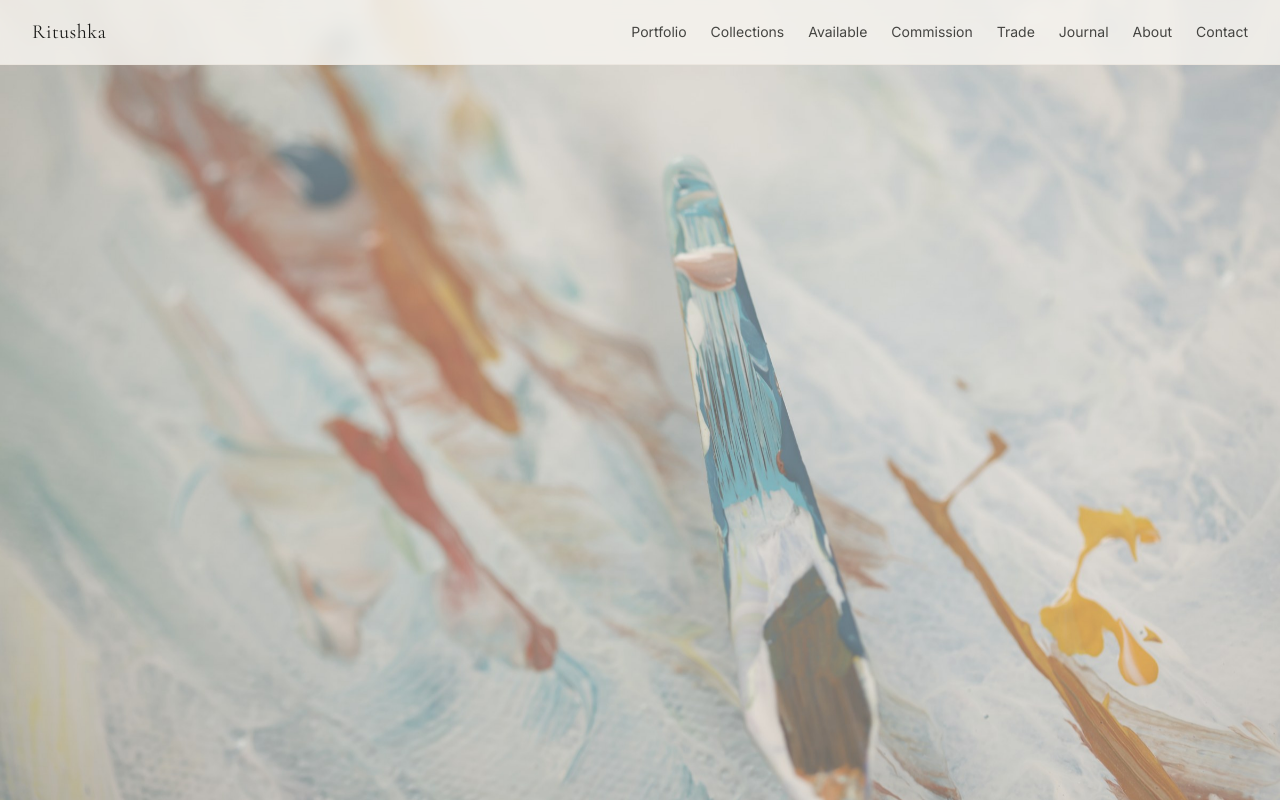
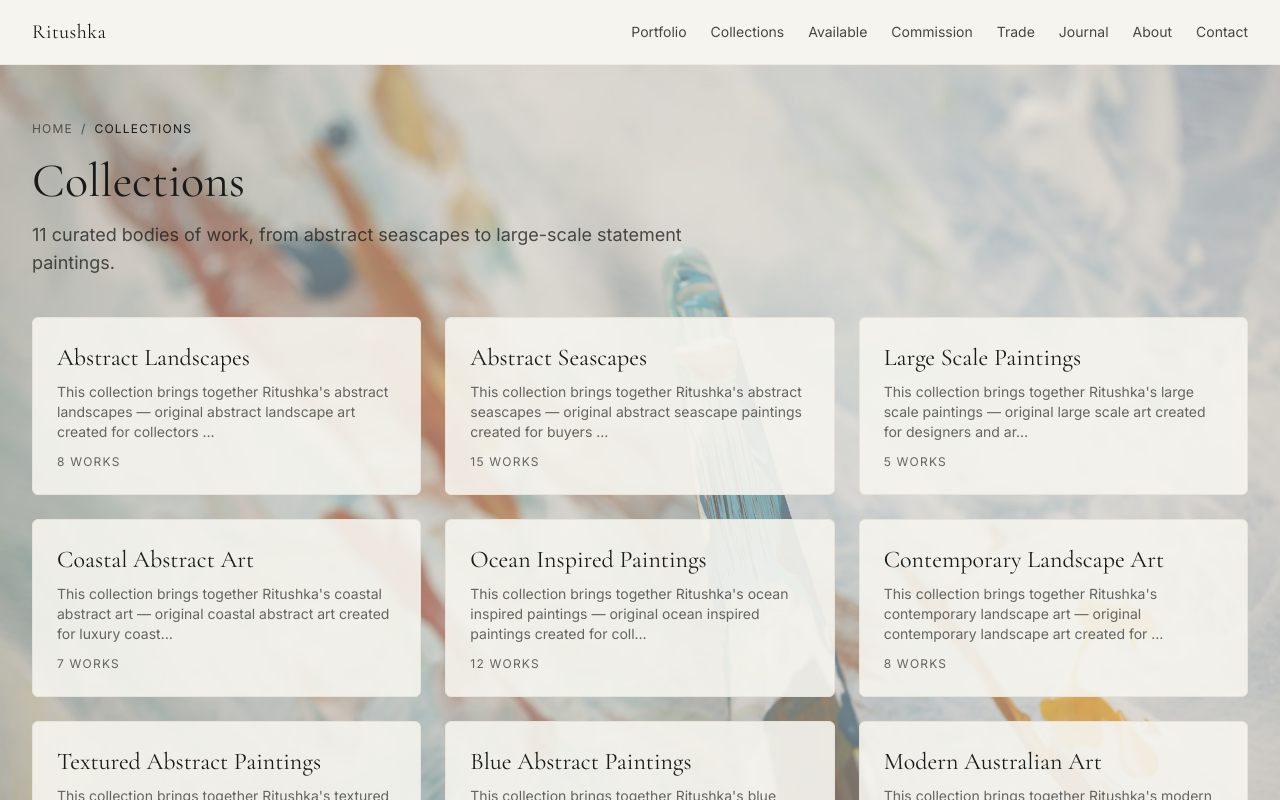
Before and after one commit to nickbrandphotography/Ritushka-artist-site, a Next.js app: page /collections in a window 1280 px wide. Shown: the top 800 px of the page. Built offline with nearby package versions, Linux system fonts and the light colour scheme.

Commit message:
Revert "Fix iOS Safari watermark bugs: replace background-attachment:fixed"
This reverts commit 2544f58df65515fb1f6b4dd8f1cb1128a0edf795.

```diff
--- a/src/app/(site)/blog/page.tsx
+++ b/src/app/(site)/blog/page.tsx
@@ -1,15 +1,20 @@
 import Link from 'next/link';
 import Container from '@/components/Container';
 import Breadcrumbs from '@/components/Breadcrumbs';
-import PageWatermark from '@/components/PageWatermark';
 import { blog } from '@/lib/data';
 import { buildMetadata } from '@/lib/seo';
 export const metadata = buildMetadata({ title: 'Art Journal', description: 'Guides on choosing, commissioning, placing and investing in original abstract art — for collectors, interior designers, architects and luxury homeowners.', path: '/blog' });
 export default function BlogIndex() {
   return (
-    // Positioned so the visible window falls around eyes-through-chin rather
-    // than top-aligned (cuts the mouth/chin) or centred (cuts the beard).
-    <PageWatermark src="/about/watermark-journal.jpg" position="center 38%">
+    <div
+      // MOCKUP: same full-page watermark treatment as /commission, using a
+      // faded version of the journal pencil sketch (public/about/watermark-journal.jpg).
+      className="bg-fixed bg-cover bg-no-repeat"
+      // Full-bleed cover, repositioned so the visible window falls around
+      // eyes-through-chin rather than top-aligned (which cut the mouth and
+      // chin off below the fold) or centred (which cut off the chin/beard).
+      style={{ backgroundImage: 'url(/about/watermark-journal.jpg)', backgroundPosition: 'center 38%' }}
+    >
     <Container className="py-14">
       <Breadcrumbs crumbs={[{ name: 'Home', path: '/' }, { name: 'Journal', path: '/blog' }]} />
       <h1 className="mt-5 font-serif text-4xl text-ink md:text-5xl">Art Journal</h1>
@@ -26,6 +31,6 @@
         ))}
       </ul>
     </Container>
-    </PageWatermark>
+    </div>
   );
 }
--- a/src/app/(site)/collections/page.tsx
+++ b/src/app/(site)/collections/page.tsx
@@ -1,13 +1,18 @@
 import Link from 'next/link';
 import Container from '@/components/Container';
 import Breadcrumbs from '@/components/Breadcrumbs';
-import PageWatermark from '@/components/PageWatermark';
 import { collections, artworksInCollection } from '@/lib/data';
 import { buildMetadata } from '@/lib/seo';
 export const metadata = buildMetadata({ title: 'Collections', description: 'Browse Ritushka\'s collections of abstract landscapes, seascapes and large-scale contemporary paintings. Original art for collectors, designers and architects.', path: '/collections' });
 export default function CollectionsIndex() {
   return (
-    <PageWatermark src="/about/watermark-collections.jpg">
+    <div
+      // MOCKUP: same full-page watermark treatment as /commission, /blog,
+      // /contact and /trade, using a faded version of collections.JPG
+      // (public/about/watermark-collections.jpg).
+      className="bg-fixed bg-cover bg-center bg-no-repeat"
+      style={{ backgroundImage: 'url(/about/watermark-collections.jpg)' }}
+    >
     <Container className="py-14">
       <Breadcrumbs crumbs={[{ name: 'Home', path: '/' }, { name: 'Collections', path: '/collections' }]} />
       <h1 className="mt-5 font-serif text-4xl text-ink md:text-5xl">Collections</h1>
@@ -22,6 +27,6 @@
         ))}
       </div>
     </Container>
-    </PageWatermark>
+    </div>
   );
 }
--- a/src/app/(site)/commission/page.tsx
+++ b/src/app/(site)/commission/page.tsx
@@ -3,7 +3,6 @@
 import Breadcrumbs from '@/components/Breadcrumbs';
 import EnquiryForm from '@/components/EnquiryForm';
 import FAQList from '@/components/FAQList';
-import PageWatermark from '@/components/PageWatermark';
 import { buildMetadata } from '@/lib/seo';
 export const metadata = buildMetadata({ title: 'Commission a Painting', description: 'Commission an original abstract landscape or seascape by Ritushka, tailored to your size, palette and space. Worldwide delivery. Enquire to begin.', path: '/commission' });
 const steps = [
@@ -21,7 +20,15 @@
 ];
 export default function Commission() {
   return (
-    <PageWatermark src="/about/watermark-commission.jpg">
+    <div
+      // MOCKUP: full-page watermark, using a faded version of commission.jpg
+      // — a close-up of pink/purple/blue paint texture (see
+      // public/about/watermark-commission.jpg). Fixed + cover so it holds
+      // steady behind the whole page as you scroll, rather than scrolling
+      // with the content or repeating with seams.
+      className="bg-fixed bg-cover bg-center bg-no-repeat"
+      style={{ backgroundImage: 'url(/about/watermark-commission.jpg)' }}
+    >
     <Container className="py-14">
       <Breadcrumbs crumbs={[{ name: 'Home', path: '/' }, { name: 'Commission', path: '/commission' }]} />
       <h1 className="mt-5 font-serif text-4xl text-ink md:text-5xl">Commission a painting</h1>
@@ -47,6 +54,6 @@
         <FAQList faqs={faqs} />
       </div>
     </Container>
-    </PageWatermark>
+    </div>
   );
 }
--- a/src/app/(site)/contact/page.tsx
+++ b/src/app/(site)/contact/page.tsx
@@ -1,13 +1,17 @@
 import Container from '@/components/Container';
 import Breadcrumbs from '@/components/Breadcrumbs';
 import EnquiryForm from '@/components/EnquiryForm';
-import PageWatermark from '@/components/PageWatermark';
 import { site } from '@/site.config';
 import { buildMetadata } from '@/lib/seo';
 export const metadata = buildMetadata({ title: 'Contact', description: 'Contact Ritushka\'s studio in Lane Cove, Sydney to enquire about original paintings, commissions, trade programs or studio visits by appointment.', path: '/contact' });
 export default function Contact() {
   return (
-    <PageWatermark src="/about/watermark-contact.jpg">
+    <div
+      // MOCKUP: same full-page watermark treatment as /commission and
+      // /blog, using a faded version of contact.jpg (public/about/watermark-contact.jpg).
+      className="bg-fixed bg-cover bg-center bg-no-repeat"
+      style={{ backgroundImage: 'url(/about/watermark-contact.jpg)' }}
+    >
     <Container className="py-14">
       <Breadcrumbs crumbs={[{ name: 'Home', path: '/' }, { name: 'Contact', path: '/contact' }]} />
       <h1 className="mt-5 font-serif text-4xl text-ink md:text-5xl">Contact the studio</h1>
@@ -24,6 +28,6 @@
         <div className="rounded-lg border border-sand bg-bone/90 p-6"><EnquiryForm kind="enquiry" /></div>
       </div>
     </Container>
-    </PageWatermark>
+    </div>
   );
 }
--- a/src/app/(site)/trade/page.tsx
+++ b/src/app/(site)/trade/page.tsx
@@ -2,7 +2,6 @@
 import Container from '@/components/Container';
 import Breadcrumbs from '@/components/Breadcrumbs';
 import JsonLd from '@/components/JsonLd';
-import PageWatermark from '@/components/PageWatermark';
 import { programs } from '@/data/programs';
 import { buildMetadata } from '@/lib/seo';
 import { graph, breadcrumbSchema } from '@/lib/schema';
@@ -15,7 +14,13 @@
 export default function TradeIndex() {
   const crumbs = [{ name: 'Home', path: '/' }, { name: 'Trade', path: '/trade' }];
   return (
-    <PageWatermark src="/about/watermark-trade.jpg">
+    <div
+      // MOCKUP: same full-page watermark treatment as /commission, /blog and
+      // /contact, using a faded version of the "Soft Awakening" painting
+      // (public/about/watermark-trade.jpg).
+      className="bg-fixed bg-cover bg-center bg-no-repeat"
+      style={{ backgroundImage: 'url(/about/watermark-trade.jpg)' }}
+    >
     <Container className="py-14">
       <JsonLd data={graph(breadcrumbSchema(crumbs))} />
       <Breadcrumbs crumbs={crumbs} />
@@ -40,6 +45,6 @@
         ))}
       </div>
     </Container>
-    </PageWatermark>
+    </div>
   );
 }
--- a/src/components/PageWatermark.tsx
+++ /dev/null
@@ -1,36 +0,0 @@
-/**
- * Full-page background watermark, pinned behind the content as the page
- * scrolls.
- *
- * This deliberately does NOT use `background-attachment: fixed` on the
- * background-image itself — iOS Safari has never reliably supported that
- * property (historically ignored it outright; on current versions it's
- * still prone to not staying pinned, or to visible jumping/flicker as the
- * address bar shows and hides). A genuinely `position: fixed` element does
- * not have this problem; it's one of the most widely and consistently
- * supported CSS behaviours there is (it's what sticky headers, modals etc.
- * already rely on everywhere, iOS included).
- *
- * The background div is placed first in source order with no z-index at
- * all — normal DOM stacking already paints the content after it on top,
- * which avoids the negative-z-index pitfalls of interacting with other
- * positioned elements on the page (e.g. the site header).
- */
-export default function PageWatermark({
-  src, position = 'center', children,
-}: { src: string; position?: string; children: React.ReactNode }) {
-  return (
-    <>
-      <div
-        aria-hidden="true"
-        // pointer-events-none: belt-and-braces — the content already paints
-        // over this in normal DOM/stacking order so it shouldn't intercept
-        // clicks anywhere real content sits, but this rules it out entirely
-        // rather than relying on that alone.
-        className="pointer-events-none fixed inset-0 bg-cover bg-no-repeat"
-        style={{ backgroundImage: `url(${src})`, backgroundPosition: position }}
-      />
-      {children}
-    </>
-  );
-}
```
Also changed, not shown: 1 other file (tests, documents, lock files or other folders).
